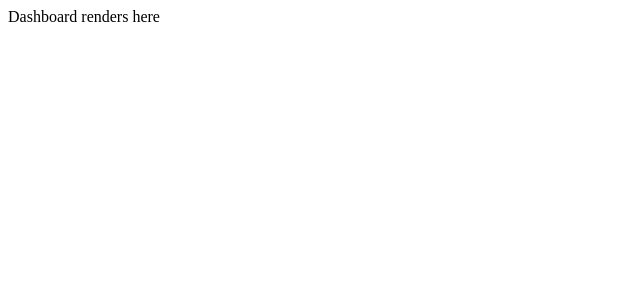
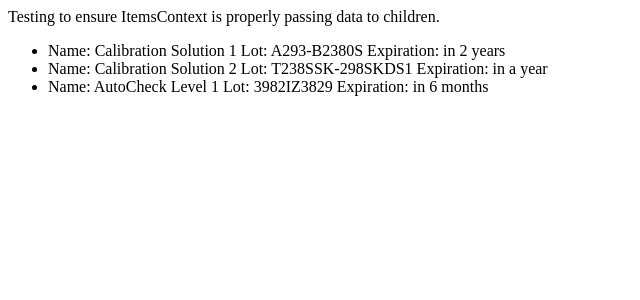
Before and after one commit to think-small/inventory, a React (Create React App) app: page / in a window 1280 px wide. Shown: the top 300 px of the page, without its empty margins (0-640 px from the left). Built offline with nearby package versions, Linux system fonts and the light colour scheme.

Commit message:
Added ItemsContext to store item data in application state.  Surrounded all components in ItemsContext. Utilize useReducer hook to acces data and dispatch action objects to alter state. Added tests for createItemActionGenerator and ItemsReducer.

```diff
--- a/package.json
+++ b/package.json
@@ -76,10 +76,13 @@
   "jest": {
     "setupFiles": [
       "raf/polyfill",
-      "<rootDir>/src/tests/setupTests.js"
+      "<rootDir>/src/Tests/setupTests.js"
     ],
     "snapshotSerializers": [
       "enzyme-to-json/serializer"
+    ],
+    "modulePaths": [
+      "<rootDir>"
     ]
   }
 }
--- /dev/null
+++ b/src/Contexts/ItemsContext.js
@@ -0,0 +1,62 @@
+import React, { createContext, useReducer } from "react";
+import ItemsReducer from "../Reducers/ItemsReducer";
+import moment from "moment";
+import uuid from "uuid";
+
+export const ItemsContext = createContext();
+
+const ItemsContextProvider = props => {
+  const dummyData = [
+    {
+      name: "Calibration Solution 1",
+      lotNum: "A293-B2380S",
+      expirationDate: moment()
+        .add(700, "days")
+        .fromNow(),
+      countPerBox: 4,
+      numBoxesReceived: null,
+      quantityInStock: 16,
+      lastScan: moment()
+        .subtract(3, "days")
+        .fromNow(),
+      orderID: uuid()
+    },
+    {
+      name: "Calibration Solution 2",
+      lotNum: "T238SSK-298SKDS1",
+      expirationDate: moment()
+        .add(365, "days")
+        .fromNow(),
+      countPerBox: 4,
+      numBoxesReceived: null,
+      quantityInStock: 11,
+      lastScan: moment()
+        .subtract(10, "days")
+        .fromNow(),
+      orderID: uuid()
+    },
+    {
+      name: "AutoCheck Level 1",
+      lotNum: "3982IZ3829",
+      expirationDate: moment()
+        .add(180, "days")
+        .fromNow(),
+      countPerBox: 8,
+      numBoxesReceived: null,
+      quantityInStock: 60,
+      lastScan: moment()
+        .subtract(7, "days")
+        .fromNow(),
+      orderID: uuid()
+    }
+  ];
+  const [items, dispatch] = useReducer(ItemsReducer, dummyData);
+
+  return (
+    <ItemsContext.Provider value={{ items, dispatch }}>
+      {props.children}
+    </ItemsContext.Provider>
+  );
+};
+
+export default ItemsContextProvider;
--- a/src/Pages/Dashboard.js
+++ b/src/Pages/Dashboard.js
@@ -1,7 +1,20 @@
-import React from "react";
+import React, { useContext } from "react";
+import { ItemsContext } from "../Contexts/ItemsContext";
 
 const Dashboard = () => {
-  return <section>Dashboard renders here</section>;
+  const { items } = useContext(ItemsContext);
+  return (
+    <section>
+      Testing to ensure ItemsContext is properly passing data to children.
+      <ul>
+        {items.map(item => (
+          <li
+            key={item.orderID}
+          >{`Name: ${item.name} Lot: ${item.lotNum} Expiration: ${item.expirationDate}`}</li>
+        ))}
+      </ul>
+    </section>
+  );
 };
 
 export default Dashboard;
--- /dev/null
+++ b/src/Reducers/ItemsReducer.js
@@ -0,0 +1,36 @@
+import uuid from "uuid";
+
+const ItemsReducer = (state, action) => {
+  const {
+    name,
+    lotNum,
+    expirationDate,
+    countPerBox,
+    numBoxesReceived,
+    quantityInStock,
+    lastScan,
+    orderID,
+    id
+  } = action.item;
+  switch (action.type) {
+    case "CREATE_ITEM":
+      return [
+        ...state,
+        {
+          name,
+          lotNum,
+          expirationDate,
+          countPerBox,
+          numBoxesReceived,
+          quantityInStock,
+          lastScan,
+          orderID,
+          id
+        }
+      ];
+    default:
+      return state;
+  }
+};
+
+export default ItemsReducer;
```
Also changed, not shown: src/ActionGenerators/ItemActionGenerators.js (added, +38 -0 lines), src/App.js (+6 -1 lines), src/Tests/data/items.js (added, +49 -0 lines), src/Tests/setUpTests.js (added, +6 -0 lines), 2 other files (tests, documents, lock files or other folders).
